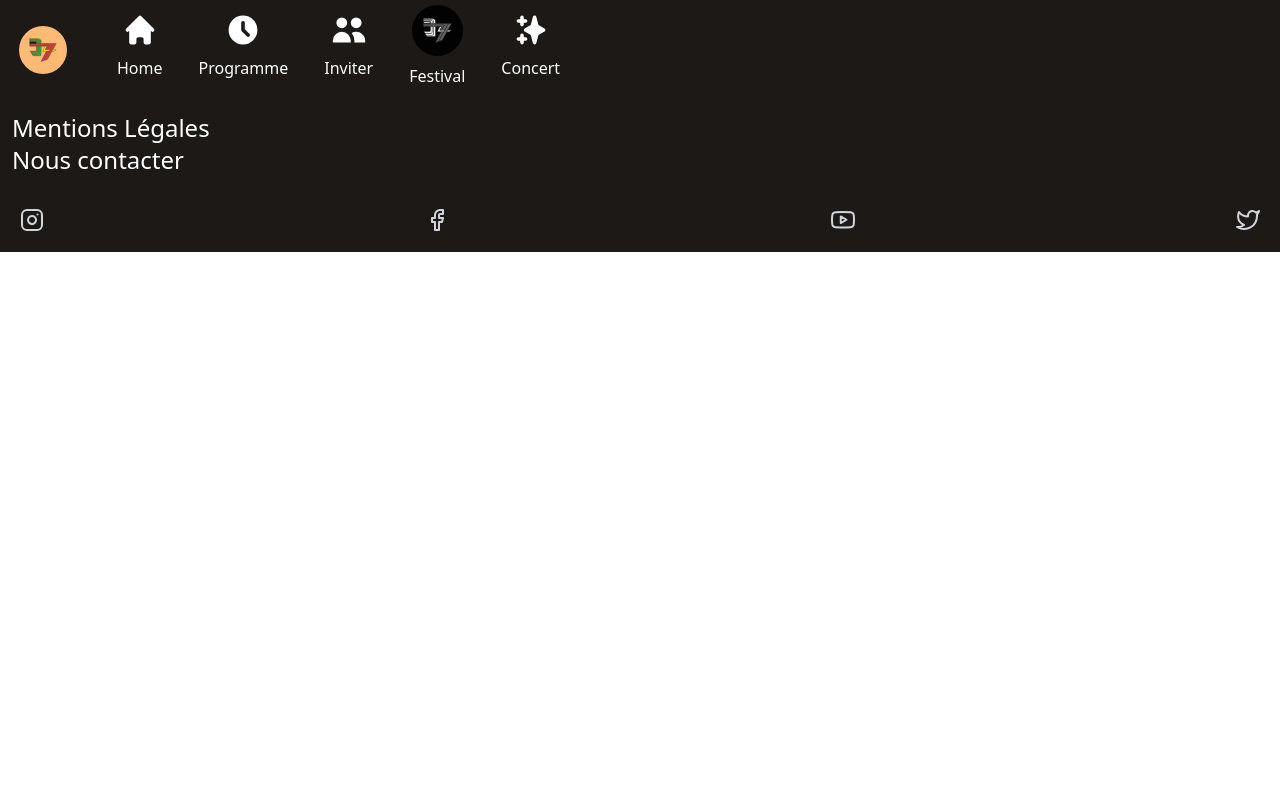
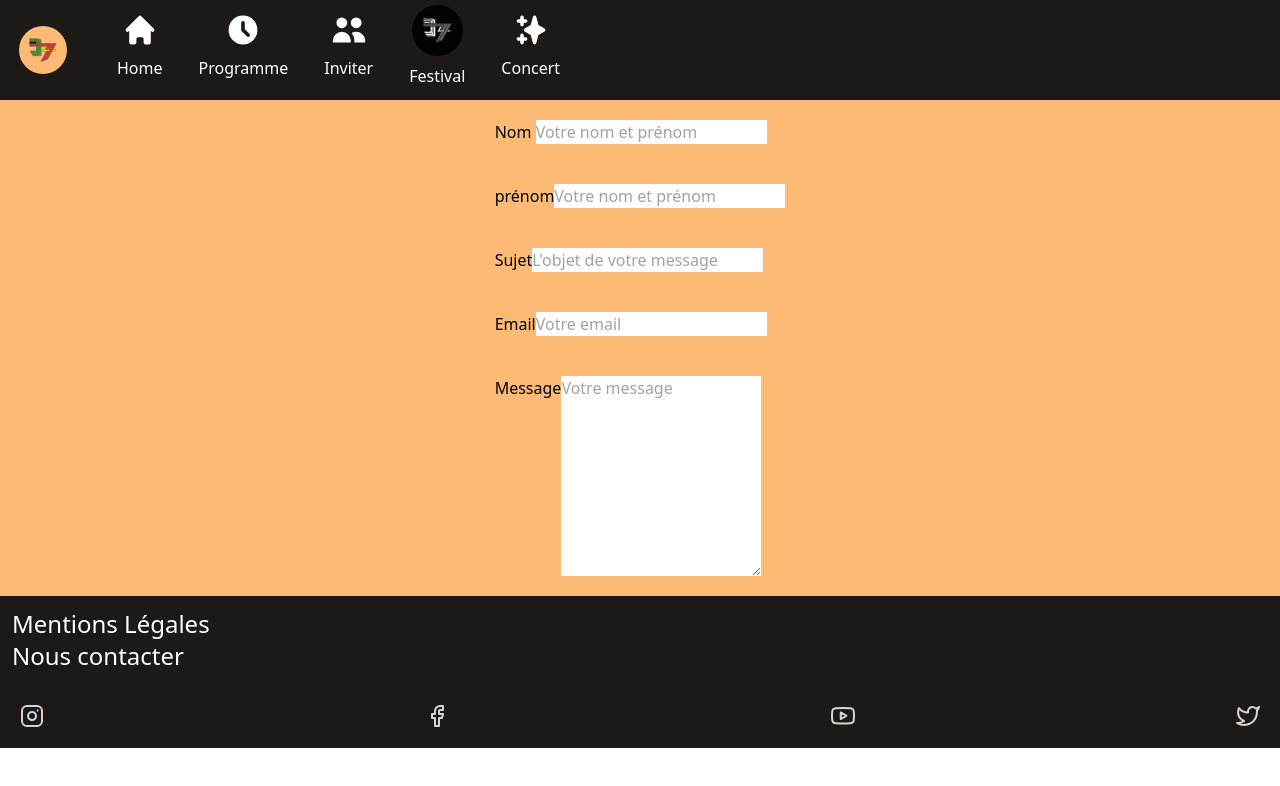
Before and after one commit to MeldryckSAID/sae_dev, a Vue app: page /Concert in a window 1280 px wide. Shown: the top 786 px of the page. Built offline with nearby package versions, Linux system fonts and the light colour scheme.

Commit message:
page concert

```diff
--- a/src/views/ConcertView.vue
+++ b/src/views/ConcertView.vue
@@ -1,7 +1,44 @@
 <template>
   <div>
-    <HeaderView />
-    <FooterView />
+    <header>
+      <HeaderView />
+    </header>
+    <main class="bg-cream">
+      <div class="flex flex-col items-center">
+
+        <form action="flex flex-col">
+
+          <div class="p-5">
+            <label for="fname">Nom  </label>
+            <input type="text" id="fname" name="firstname" placeholder="Votre nom et prénom" />
+          </div>
+
+          <div class="p-5">
+            <label for="fname">  prénom</label>
+            <input type="text" id="fname" name="firstname" placeholder="Votre nom et prénom" />
+          </div>
+
+          <div class="p-5">
+            <label for="sujet">Sujet</label>
+            <input type="text" id="sujet" name="sujet" placeholder="L'objet de votre message" />
+          </div>
+
+          <div class="p-5">
+            <label for="emailAddress">Email</label>
+            <input id="emailAddress" type="email" name="email" placeholder="Votre email" />
+          </div>
+
+          <div class="p-5 flex">
+            <label  for="subject">Message</label>
+            <textarea id="subject" name="subject" placeholder="Votre message" style="height: 200px"></textarea>
+          </div>
+
+        </form>
+      </div>
+    </main>
+    <footer>
+      <FooterView />
+    </footer>
   </div>
 </template>
 
```
